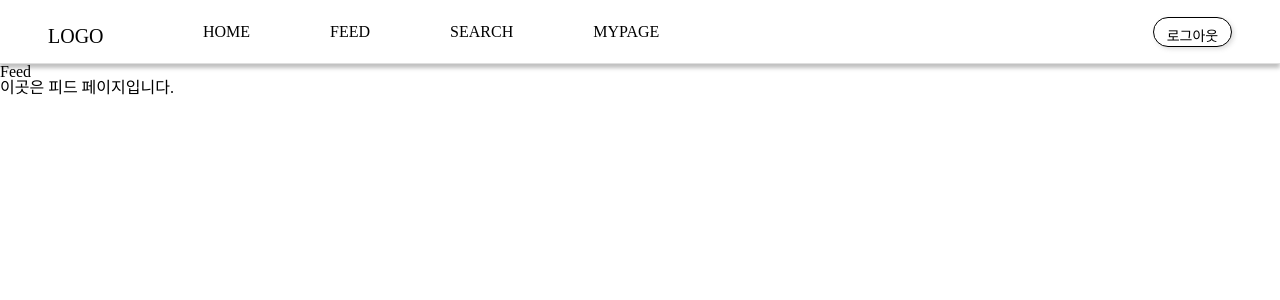
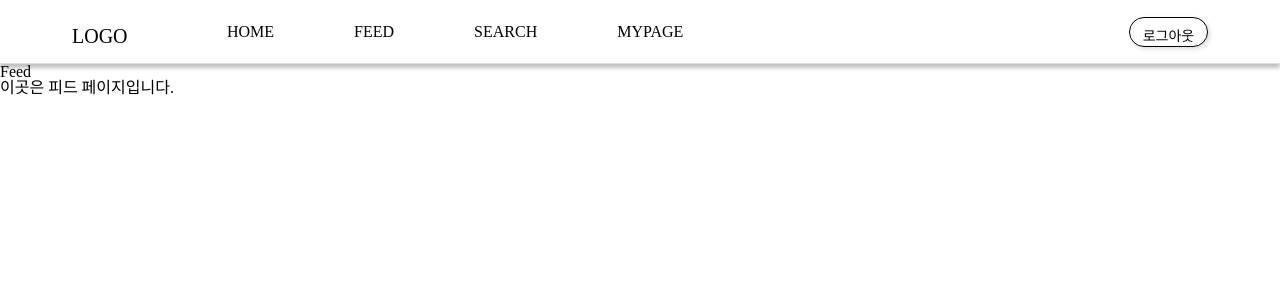
Before and after one commit to kw-bookmedicine/frontend, a React (Create React App) app: page /feed in a window 1280 px wide. Shown: the top 300 px of the page. Built offline with nearby package versions, Linux system fonts and the light colour scheme; a web font is replaced by a local one.

Commit message:
:art: Design: 공통 헤더 컴포넌트 디자인 수정

```diff
--- a/src/components/Header.js
+++ b/src/components/Header.js
@@ -9,7 +9,7 @@ import '../styles/Header.css';
 
 const Header = () => {
 	return (
-		<div className="inner">
+		<div className="head">
 			<header>
 				<div className="head_logo">
 					<Link to={'/'}>LOGO</Link>
--- a/src/styles/GlobalStyles.js
+++ b/src/styles/GlobalStyles.js
@@ -40,7 +40,7 @@ const GlobalStyles = createGlobalStyle`
 	position: relative;
 	height: 64px;
 	border-bottom: 0.5px solid #dfdfdf;
-	padding: 0 48px;
+	padding: 0 72px;
 	-ms-flex-align: center;
 	align-items: center;
 	-ms-flex-pack: justify;
```
